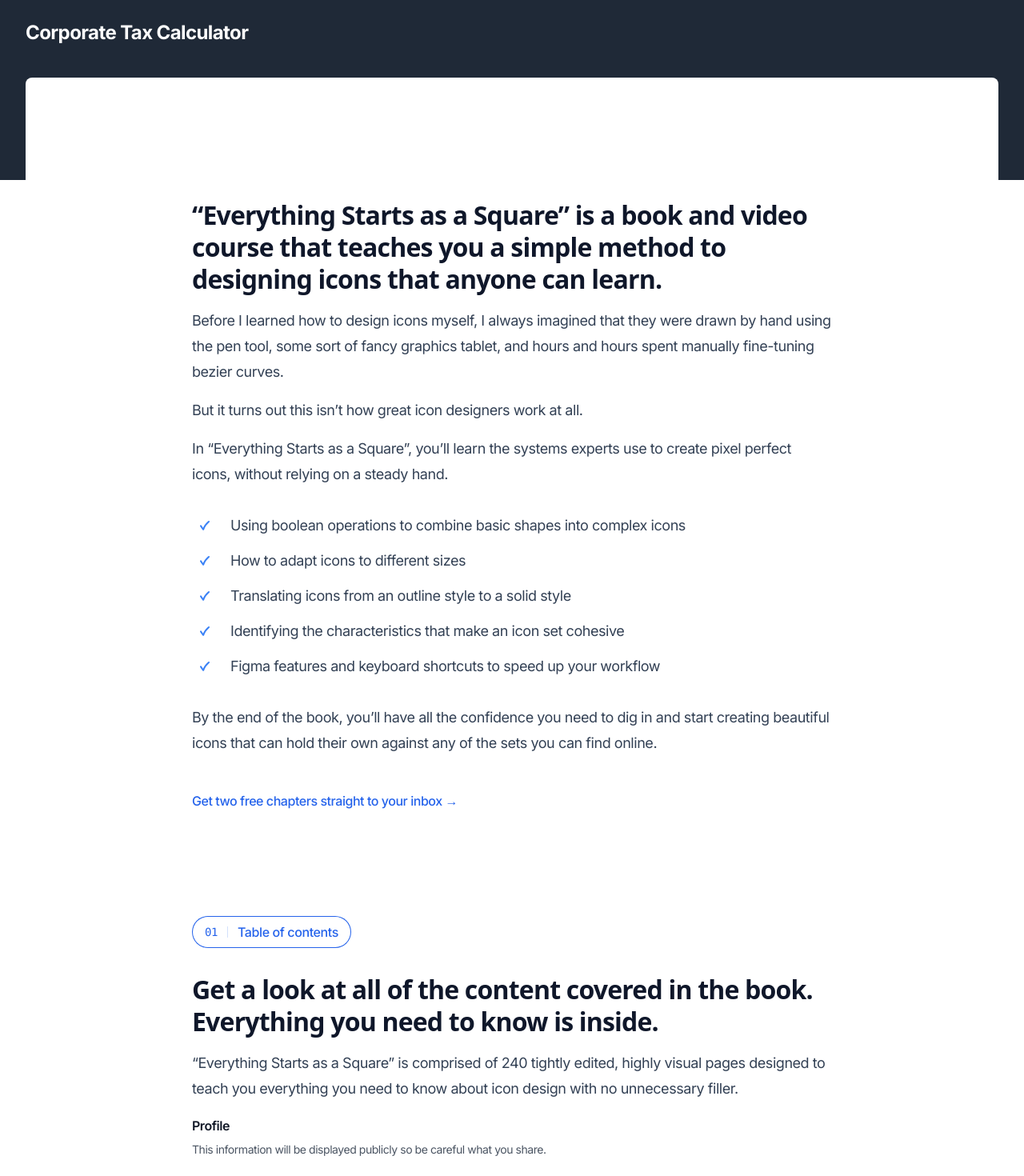
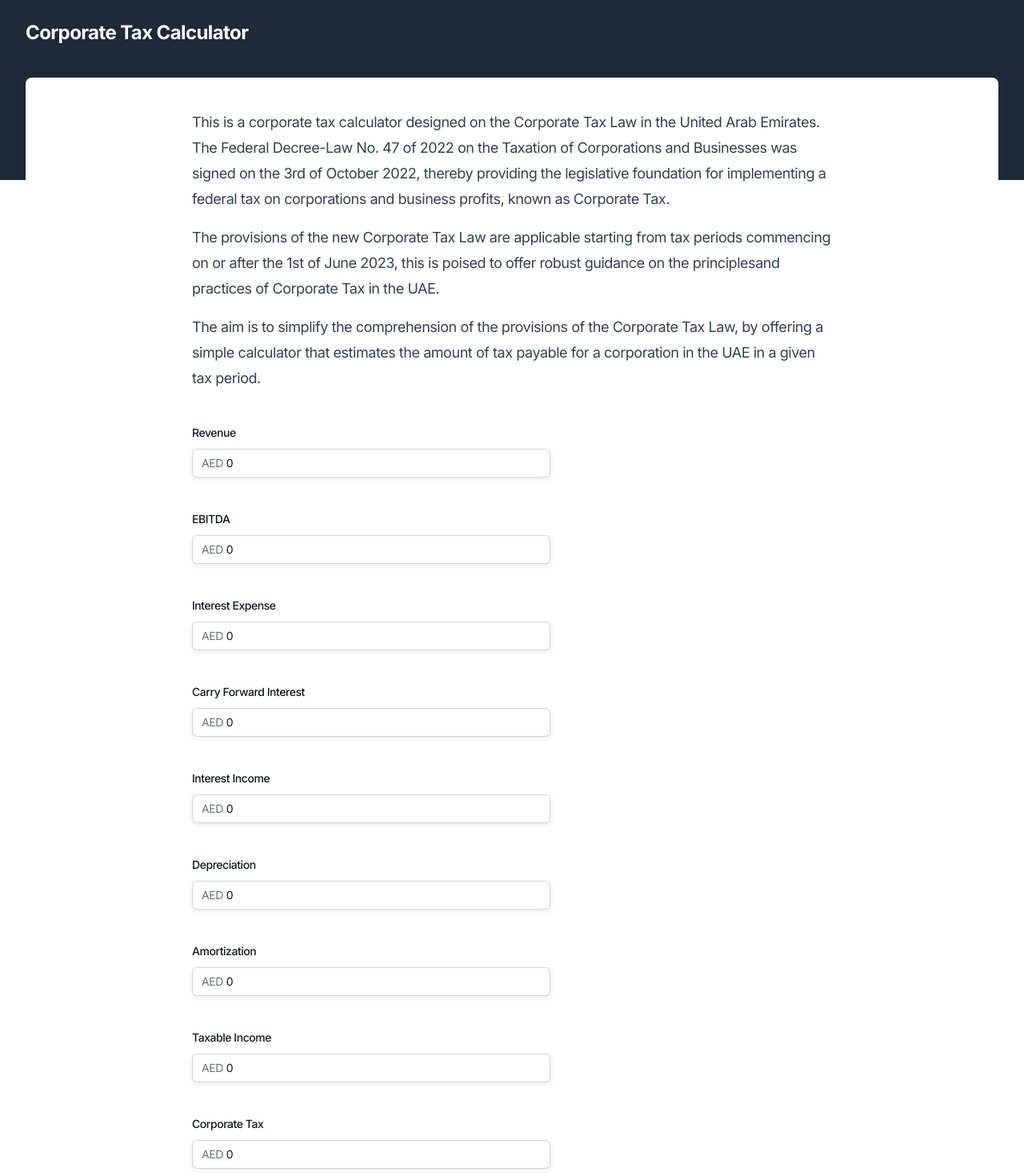
Before and after one commit to Artificial-Intelligence-Office/openfisca-uae-ui, a Next.js app: page / in a window 1280 px wide. Shown: the part 80-1550 px from the top of the page at 80% size. Built offline with nearby package versions, Linux system fonts and the light colour scheme; a web font is replaced by a local one.

Commit message:
remove extra components

```diff
--- a/src/app/page.tsx
+++ b/src/app/page.tsx
@@ -17,9 +17,7 @@ import avatarImage2 from "@/images/avatars/avatar-2.png";
 export default function Home() {
   return (
     <>
-      <Introduction />
       <OpenFiscaForm />
-      <Footer />
     </>
   );
 }
--- a/src/components/OpenFiscaForm.tsx
+++ b/src/components/OpenFiscaForm.tsx
@@ -21,6 +21,11 @@ export default function OpenFiscaForm() {
     {
       revenue: 0,
       ebitda: 0,
+      interest_expense: 0,
+      interest_income: 0,
+      depreciation: 0,
+      amortization: 0,
+      carry_forward_interest: 0,
     }
   );
   const [answer, setAnswer] = useState(0);
@@ -121,29 +126,30 @@ export default function OpenFiscaForm() {
   return (
     <section id="introduction" aria-label="Introduction">
       <Container className="text-lg tracking-tight text-slate-700 mb-10">
-        <SectionHeading number="1" id="table-of-contents-title">
-          Table of contents
-        </SectionHeading>
-        <p className="mt-8 font-display text-4xl font-bold tracking-tight text-slate-900">
-          Get a look at all of the content covered in the book. Everything you
-          need to know is inside.
+        <p className="mt-4 text-lg tracking-tight text-slate-700">
+          This is a corporate tax calculator designed on the Corporate Tax Law
+          in the United Arab Emirates. The Federal Decree-Law No. 47 of 2022 on
+          the Taxation of Corporations and Businesses was signed on the 3rd of
+          October 2022, thereby providing the legislative foundation for
+          implementing a federal tax on corporations and business profits, known
+          as Corporate Tax.
         </p>
         <p className="mt-4 text-lg tracking-tight text-slate-700">
-          “Everything Starts as a Square” is comprised of 240 tightly edited,
-          highly visual pages designed to teach you everything you need to know
-          about icon design with no unnecessary filler.
+          The provisions of the new Corporate Tax Law are applicable starting
+          from tax periods commencing on or after the 1st of June 2023, this is
+          poised to offer robust guidance on the principlesand practices of
+          Corporate Tax in the UAE.
         </p>
-        <form className="mt-4">
+
+        <p className="mt-4 text-lg tracking-tight text-slate-700">
+          The aim is to simplify the comprehension of the provisions of the
+          Corporate Tax Law, by offering a simple calculator that estimates the
+          amount of tax payable for a corporation in the UAE in a given tax
+          period.
+        </p>
+        <form className="mt-4 ">
           <div className="space-y-12">
             <div className="border-b border-gray-900/10 pb-12">
-              <h2 className="text-base font-semibold leading-7 text-gray-900">
-                Profile
-              </h2>
-              <p className="mt-1 text-sm leading-6 text-gray-600">
-                This information will be displayed publicly so be careful what
-                you share.
-              </p>
-
               <div className="mt-10 grid grid-cols-1 gap-x-6 gap-y-8 sm:grid-cols-6">
                 <div className="sm:col-span-4">
                   <label
```
